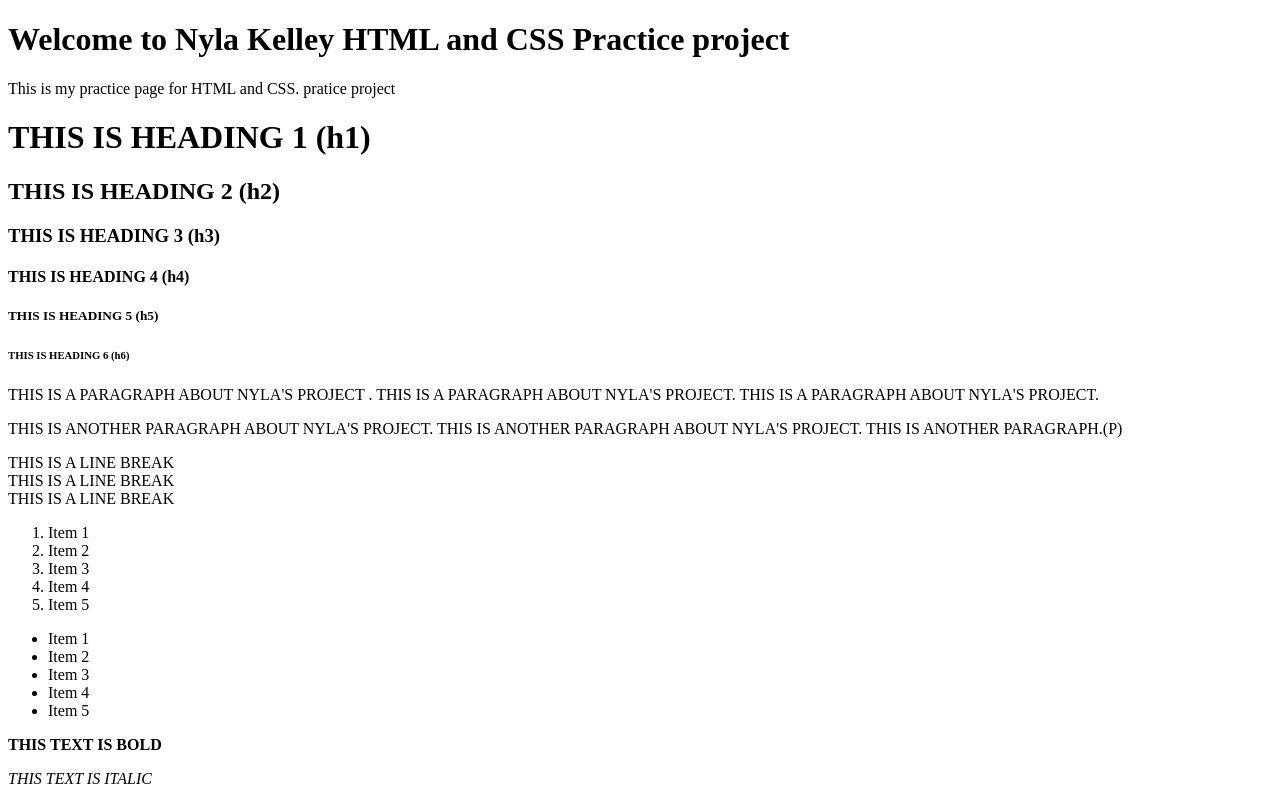
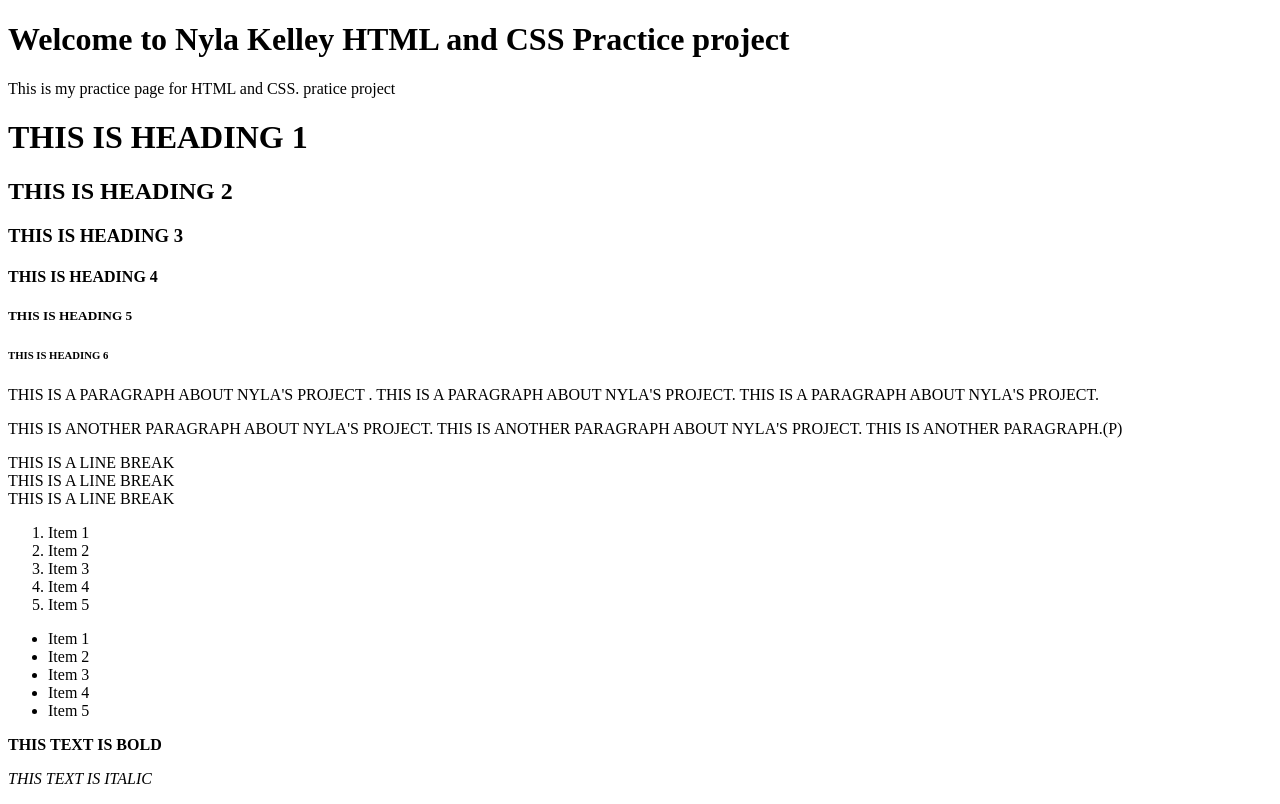
Before and after one commit to Nyla-k/-NK-HTML-CSS-Practice-Project, a plain HTML site: page index.html in a window 1280 px wide. Drawn offline with Linux system fonts and the light colour scheme.

Commit message:
Update index.html

```diff
--- a/index.html
+++ b/index.html
@@ -16,12 +16,12 @@
     <title>HTML CSS Practice</title>
 </head>
 <body>
-    <h1>THIS IS HEADING 1 (h1)</h1>
-    <h2>THIS IS HEADING 2 (h2)</h2>
-    <h3>THIS IS HEADING 3 (h3)</h3>
-    <h4>THIS IS HEADING 4 (h4)</h4>
-    <h5>THIS IS HEADING 5 (h5)</h5>
-    <h6>THIS IS HEADING 6 (h6)</h6>
+    <h1>THIS IS HEADING 1 </h1>
+    <h2>THIS IS HEADING 2 </h2>
+    <h3>THIS IS HEADING 3 </h3>
+    <h4>THIS IS HEADING 4 </h4>
+    <h5>THIS IS HEADING 5 </h5>
+    <h6>THIS IS HEADING 6 </h6>
 
     <p>THIS IS A PARAGRAPH ABOUT NYLA'S PROJECT . THIS IS A PARAGRAPH ABOUT NYLA'S PROJECT. THIS IS A PARAGRAPH ABOUT NYLA'S PROJECT.</p>
     <p>THIS IS ANOTHER PARAGRAPH ABOUT NYLA'S PROJECT. THIS IS ANOTHER PARAGRAPH ABOUT NYLA'S PROJECT. THIS IS ANOTHER PARAGRAPH.(P) </p>
```
